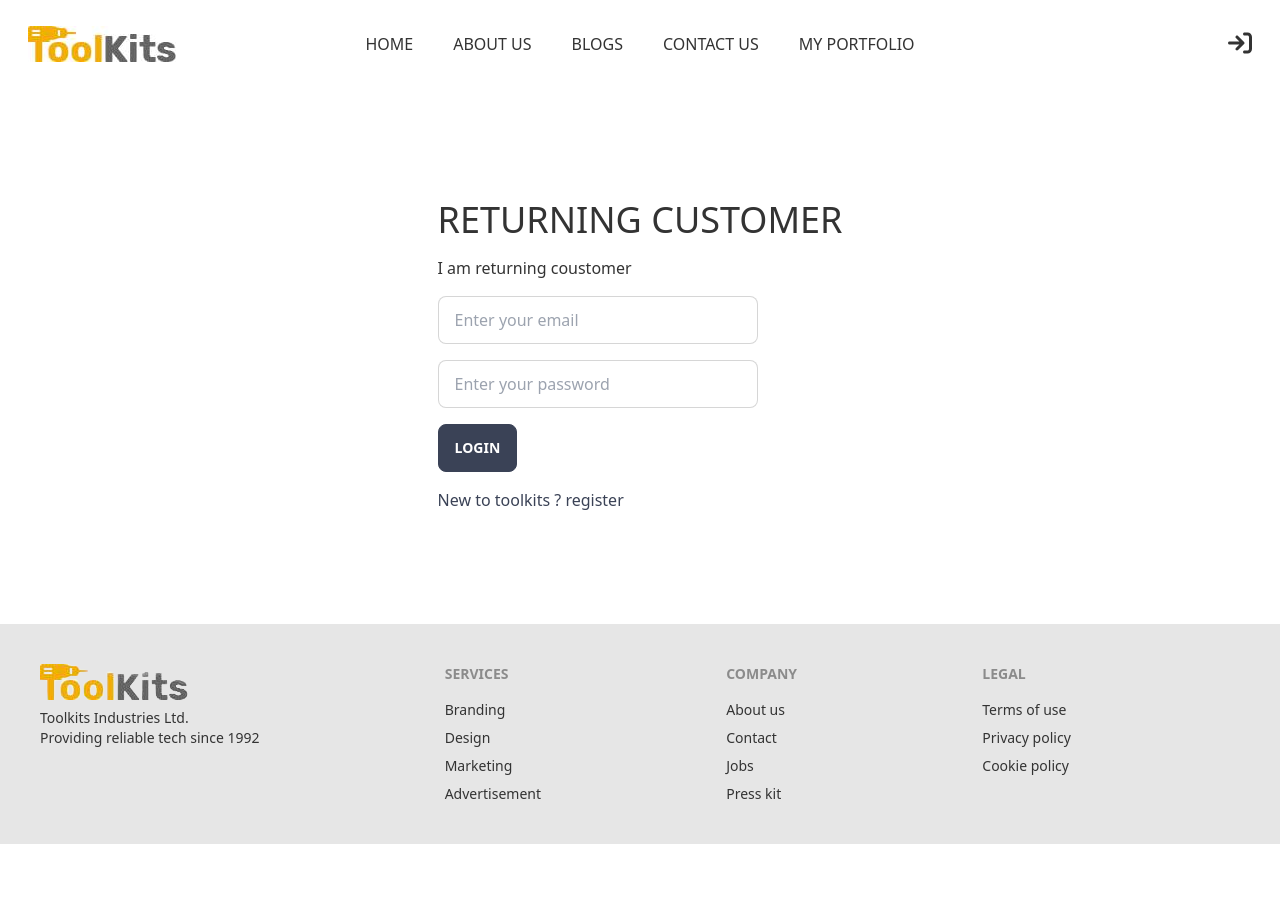
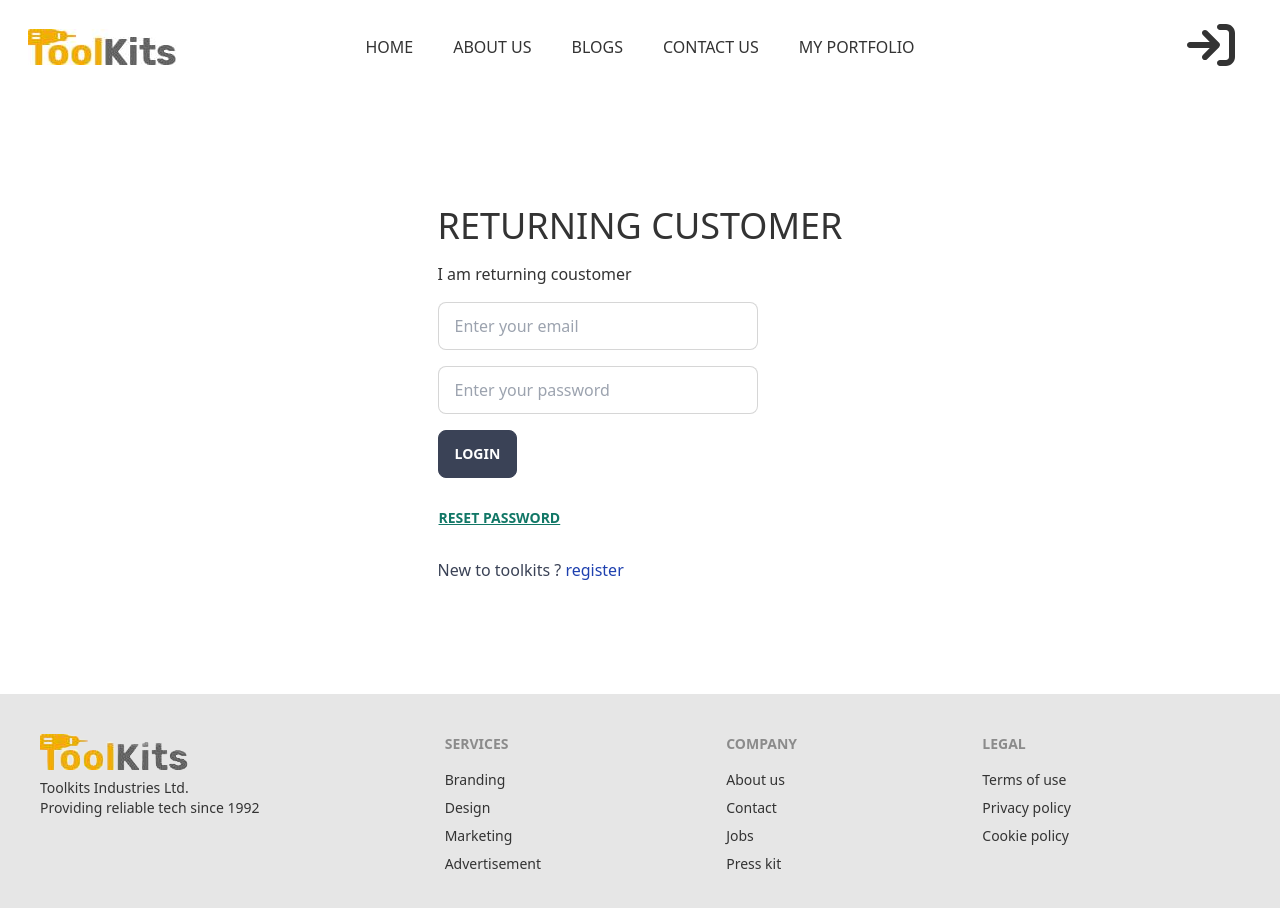
Before and after one commit to sajibur-dev/manufacturer-website, a React (Create React App) app: page /login in a window 1280 px wide. Shown: the top 908 px of the page. Before the commit the page ends 844 px from the top, so only its background shows below. Built offline with nearby package versions, Linux system fonts and the light colour scheme; no server answers.

Commit message:
password reset is done

```diff
--- a/package.json
+++ b/package.json
@@ -18,6 +18,7 @@
     "react-query": "^3.39.0",
     "react-router-dom": "^6.3.0",
     "react-scripts": "5.0.1",
+    "react-toastify": "^9.0.1",
     "web-vitals": "^2.1.0"
   },
   "scripts": {
--- a/src/components/Navbar.js
+++ b/src/components/Navbar.js
@@ -6,12 +6,15 @@ import { FontAwesomeIcon } from "@fortawesome/react-fontawesome";
 import { signOut } from "firebase/auth";
 import React from "react";
 import { useAuthState } from "react-firebase-hooks/auth";
-import { NavLink } from "react-router-dom";
+import { NavLink, useNavigate } from "react-router-dom";
+import { ToastContainer } from 'react-toastify';
+import 'react-toastify/dist/ReactToastify.css';
 import brand from "../assets/icons/brand.jpg";
 import auth from "../firebase.init";
 
 const Navbar = () => {
   const [user] = useAuthState(auth);
+  const navigate =  useNavigate()
   console.log(user);
   const logout = () => {
     signOut(auth)
@@ -88,11 +91,12 @@ const Navbar = () => {
             <button className="btn btn-ghost text-2xl ml-2" onClick={logout}><FontAwesomeIcon icon={faArrowRightFromBracket} /></button>
               </>
           ) : (
-            <NavLink to="/login">
-            <FontAwesomeIcon className="text-2xl" icon={faArrowRightToBracket} />
-        </NavLink>
+            <button onClick={() => navigate('/login')}>
+            <FontAwesomeIcon className="btn btn-ghost" icon={faArrowRightToBracket} />
+        </button>
           )}
       </div>
+      <ToastContainer/>
     </div>
   );
 };
--- a/src/pages/Login.js
+++ b/src/pages/Login.js
@@ -1,8 +1,12 @@
-import React from "react";
+import React, { useState } from "react";
+import { useSendPasswordResetEmail, useSignInWithEmailAndPassword } from 'react-firebase-hooks/auth';
 import { useForm } from "react-hook-form";
 import { Link, useNavigate } from "react-router-dom";
+import { toast } from "react-toastify";
+import auth from "../firebase.init";
 
 const Login = () => {
+    const [email,setEmail] = useState('')
   const navigate = useNavigate();
   const {
     register,
@@ -11,14 +15,37 @@ const Login = () => {
     handleSubmit,
   } = useForm();
 
+  const [
+    signInWithEmailAndPassword,
+    user,
+    loading,
+    error,
+  ] = useSignInWithEmailAndPassword(auth);
+
+  const [sendPasswordResetEmail, sending, resetError] = useSendPasswordResetEmail(
+    auth
+  );
+
   const onSubmit = (data) => {
     console.log(data);
+    setEmail(data.email);
+    signInWithEmailAndPassword(data.email,data.password);
+    reset();
+
   };
+  const  passwordReset = async () =>{
+    await sendPasswordResetEmail(email);
+    toast.success(`sent password reset link to ${email} `)
+  }
 
+
+  if(user){
+    navigate('/');
+  }
   return (
-    <div className="flex justify-center items-center my-28">
+    <div className="md:flex md:justify-center md:items-center md:px-0  px-5 my-28">
       <div className="space-y-4">
-        <h1 className="text-4xl uppercase">returning customer</h1>
+        <h1 className="md:text-4xl text-2xl uppercase">returning customer</h1>
         <p>I am returning coustomer</p>
         <form onSubmit={handleSubmit(onSubmit)}>
           <div class="form-control w-full max-w-xs">
@@ -87,9 +114,13 @@ const Login = () => {
             className="btn btn-accent text-white"
           />
         </form>
+        <button onClick={passwordReset} class="btn pl-0 btn-link">reset password</button>
         <p className="text-accent">
-          New to toolkits ? <Link to="/register" className="hover:text-blue-800">register</Link>
+          New to toolkits ? <Link to="/register" className="text-blue-800">register</Link>
         </p>
+        {
+            error && <p>{error?.message}</p>
+        }
       </div>
     </div>
   );
```
Also changed, not shown: 1 other file (tests, documents, lock files or other folders).
